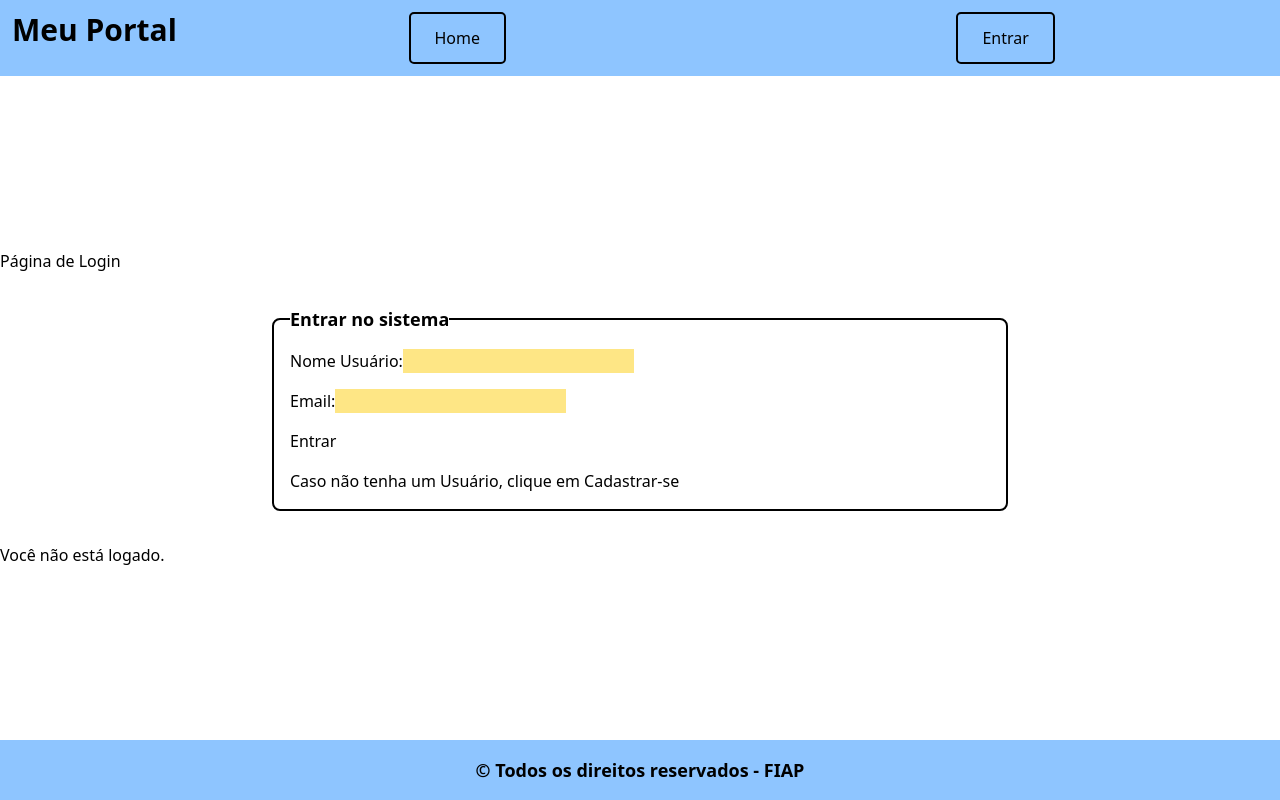
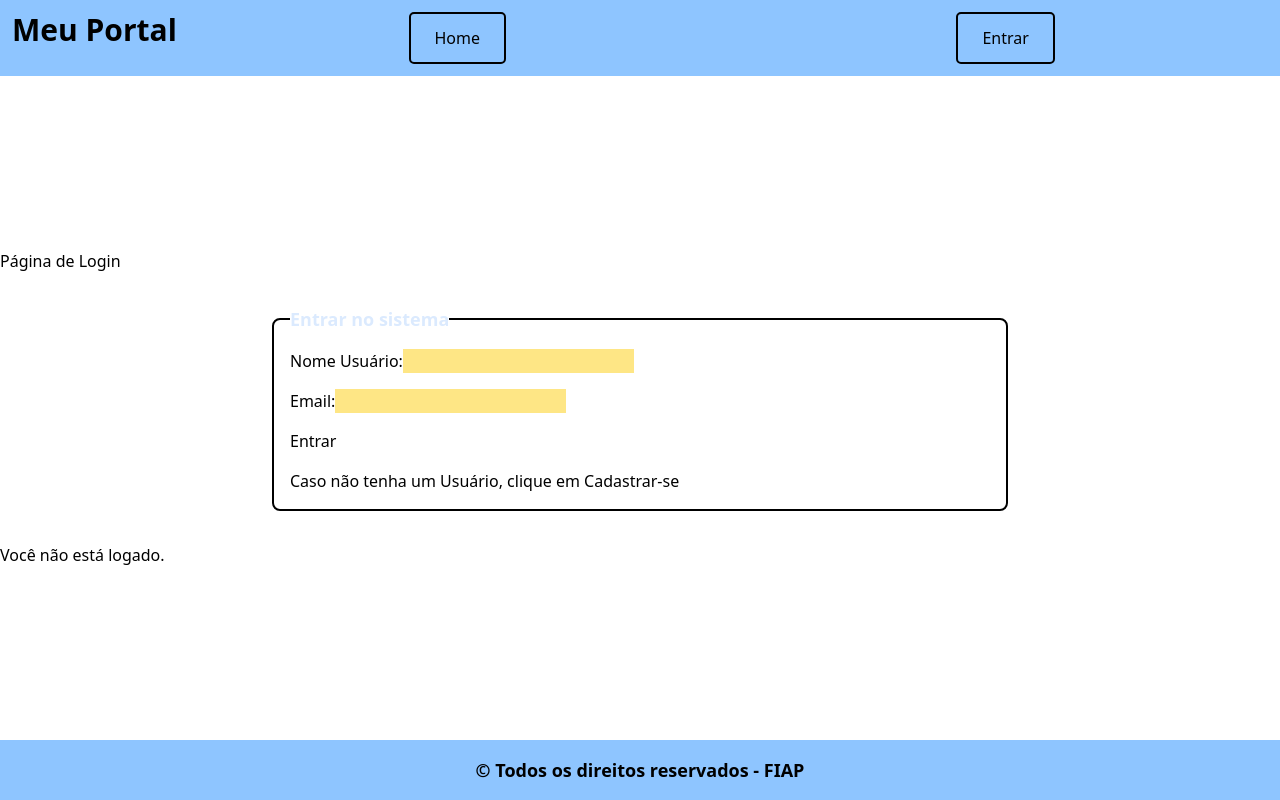
Before and after one commit to EnzoOkuizumiFiap/Login-Cadastro-Checkpoint-5, a React (Vite) app in the folder access-control-cp/: page / in a window 1280 px wide. Built offline with nearby package versions, Linux system fonts and the light colour scheme.

Commit message:
feat: cor adicionada

```diff
--- a/access-control-cp/src/globals.css
+++ b/access-control-cp/src/globals.css
@@ -35,7 +35,7 @@
                 @apply flex flex-col gap-4 border-2 p-4 rounded-lg;
 
                  & legend{
-                    @apply text-lg font-bold;
+                    @apply text-lg text-blue-100 font-bold;
                 }
             }
         }
```
